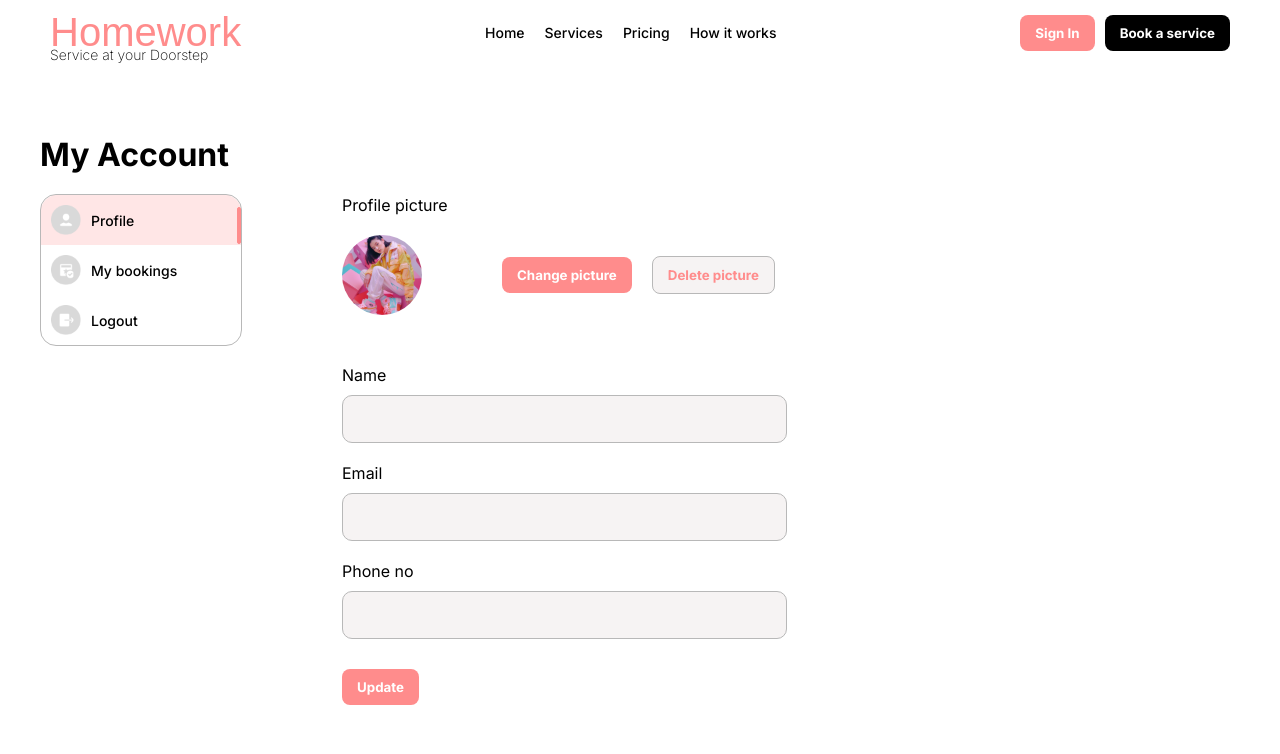
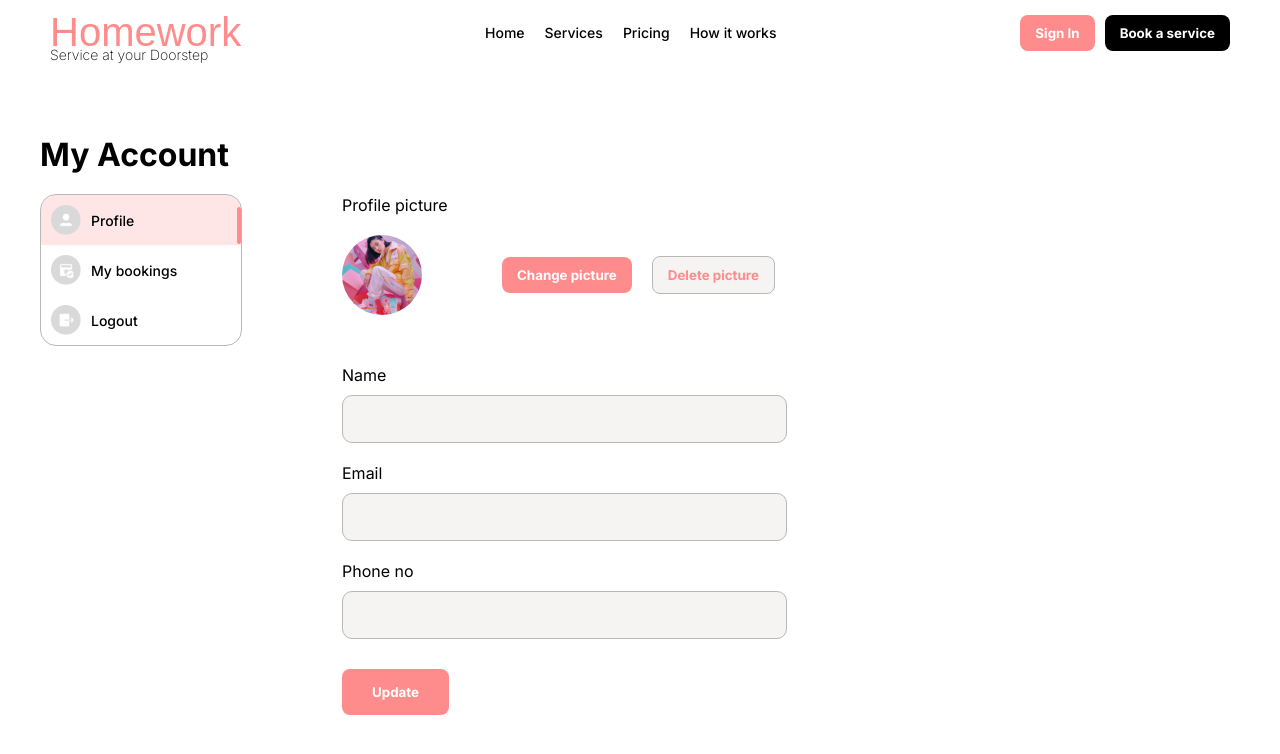
Before and after one commit to codepushed/hw_client, a Next.js app: page /user/1 in a window 1280 px wide. Shown: the top 754 px of the page. Built offline with nearby package versions, Linux system fonts and the light colour scheme; a web font is replaced by a local one.

Commit message:
fix - profile submitbtn

```diff
--- a/styles/scss/pages/_profile.scss
+++ b/styles/scss/pages/_profile.scss
@@ -66,4 +66,5 @@
 
 .profileFormBtn {
     margin-top: 30px;
+    padding: 15px 30px;
 }
```
